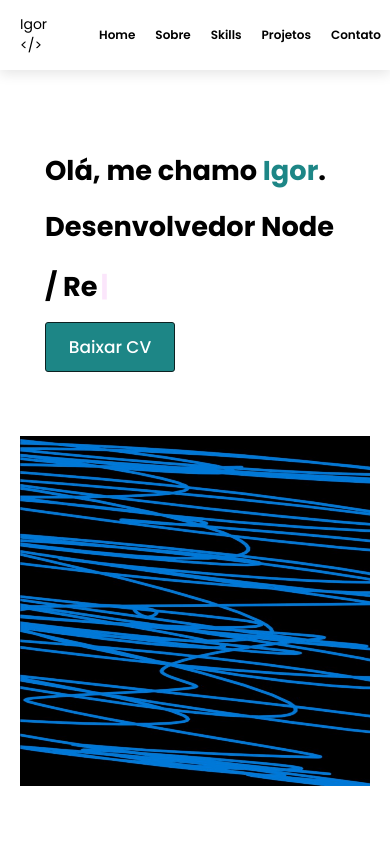
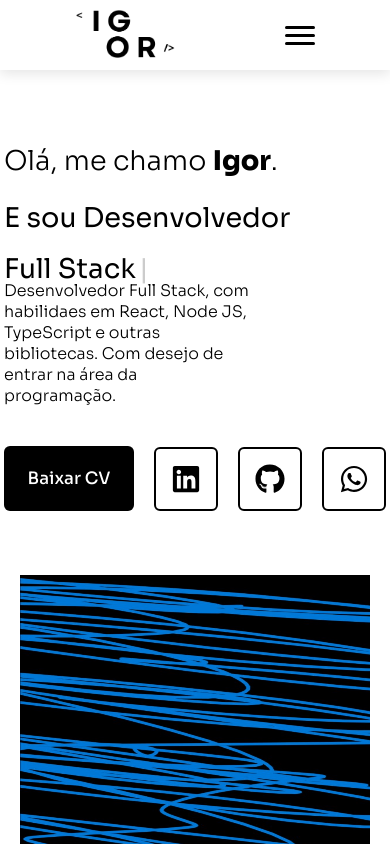
Before and after one commit to igormtt/portfolio-v2, a React (Vite) app: page / in a window 390 px wide. Shown: the top 844 px of the page. Built offline with nearby package versions, Linux system fonts and the light colour scheme.

Commit message:
Responsividade das seções e alterações nos projetos

```diff
--- a/src/App.module.css
+++ b/src/App.module.css
@@ -14,25 +14,33 @@
   width: 100%;
   margin-top: 5rem;
   padding-inline: 6rem;
+  margin-top: 9rem;
 }
 
 .texto {
-  font-weight: bolder;
   display: flex;
   flex-direction: column;
 }
 
+.texto > h1 {
+  font-size: 48px;
+  font-weight: 300;
+  margin-bottom: 10px;
+}
+
 .texto h1 > span {
-  font-size: 3.5rem;
-  color: #1d8686;
+  font-size:48px;
+  font-weight: 800;
 }
 
 .texto span {
   font-size: 2.5rem;
 }
 
-.texto h1 {
-  font-size: 3.5rem;
+.subtitle {
+  font-weight:300;
+  margin-top: 2rem;
+  width: 65%;
 }
 
 .image img {
@@ -61,7 +69,7 @@
 
 .apresentacao {
   display: flex;
-  width: 100%;
+  width: 80%;
   flex-direction: row;
   gap: 5rem;
   justify-content: space-between;
@@ -88,28 +96,65 @@
   color: #1d8686;
 }
 
-.curriculo {
+.social {
+  display: flex;
+  flex-direction:row;
+  align-items: center;
+  width: 100%;
+  gap: 20px;
   margin-top: 40px;
+}
+
+.buttonCV a{
   display: flex;
   justify-content: center;
   align-items: center;
-
+  background-color: #000;
+  color: #FFF;
+  padding: 20px;
+  border-radius: 6px;
+  cursor: pointer;
+  outline: none;
+  border: none;
+  padding: 22px;
   width: 130px;
-  height: 50px;
-
-  border: 1px solid #0c2121;
-  border-radius: 3px;
-  background-color: #1d8686;
-  color: #FFF;
+  font-weight: 500;
   font-size: 17px;
-  font-weight: 500;
-  cursor: pointer;
-
 }
 
-.curriculo:hover {
-  transition: .3s;
-  background-color: #315d5d;
+.buttonCV a {
+  text-decoration: none;
+}
+
+.buttonCV a:hover {
+  background-color: #232323 ;
+}
+
+.techsICons {
+  display: flex;
+  gap: 20px;
+}
+
+.techsICons a {
+  display: flex;
+  align-items: center;
+  justify-content: center;
+
+  padding: 15px;
+  border-radius: 6px;
+  border: 2px solid #000;
+  text-decoration: none;
+  color: #000;
+}
+
+.techsICons a:hover {
+  background-color: #000000;
+  color: #FFF;
+}
+
+.techsICons {
+  display: flex;
+
 }
 
 .paragrafo_desc p {
@@ -343,7 +388,8 @@ hr {
   }
 }
 
-@media (max-width: 875px) {
+
+@media (max-width: 995px) {
   .secao_1 {
     display: flex;
     flex-direction: column;
--- a/src/App.tsx
+++ b/src/App.tsx
@@ -1,103 +1,163 @@
-import styles from './App.module.css'
-import Habilidade from './components/Habilidade';
+import styles from "./App.module.css";
+import Habilidade from "./components/Habilidade";
 import Header from "./components/Header";
-import { Typewriter } from 'react-simple-typewriter'
-import { FaReact, FaHtml5, FaCss3, FaNode } from "react-icons/fa";
+import { Typewriter } from "react-simple-typewriter";
+import {
+  FaReact,
+  FaHtml5,
+  FaCss3,
+  FaNode,
+  FaLinkedin,
+  FaGithub,
+  FaWhatsapp,
+} from "react-icons/fa";
 import { IoLogoJavascript } from "react-icons/io5";
-import { DiMysql } from 'react-icons/di';
-import { SiMongodb, SiTypescript } from 'react-icons/si';
-import Projeto from './components/Projeto';
-import { useState } from 'react';
-import Footer from './components/Footer';
+import { DiMysql } from "react-icons/di";
+import { SiMongodb, SiNestjs, SiTypescript } from "react-icons/si";
+import Projeto from "./components/Projeto";
+import { useState } from "react";
+import Footer from "./components/Footer";
+import { RiNextjsFill } from "react-icons/ri";
 
 export default function App() {
+  const icons: React.ReactNode[] = [
+    <FaHtml5 size={55} />,
+    <FaCss3 size={55} />,
+    <IoLogoJavascript size={55} />,
+    <SiTypescript size={55} />,
+    <FaReact size={55} />,
+    <FaNode size={55} />,
+    <DiMysql size={55} />,
+    <SiMongodb size={55} />,
+    <RiNextjsFill size={55} />,
+    <SiNestjs size={55} />,
+  ];
 
-  const icons:React.ReactNode[] = [
-    <FaHtml5 size={35} />,
-    <FaCss3 size={35} />,
-    <IoLogoJavascript size={35} />,
-    <SiTypescript size={35}/>,
-    <FaReact size={35} />,
-    <FaNode size={35} />,
-    <DiMysql size={35} />,
-    <SiMongodb size={35} />
-  ]
+  const [nome, setNome] = useState<string>();
+  const [email, setEmail] = useState<string>();
+  const [mensagem, setMensagem] = useState<string>();
 
-  const [ nome, setNome ] = useState<string>();
-  const [ email, setEmail ] = useState<string>();
-  const [ mensagem, setMensagem ] = useState<string>();
+  const words = ["E sou Desenvolvedor Full Stack"];
 
-  const words = ['Desenvolvedor Web', 'Desenvolvedor Node / React', 'Técnico de TI']
+  const habilidades = [
+    "HTML",
+    "CSS",
+    "JavaScript",
+    "TypeScript",
+    "React.js",
+    "Node.js",
+    "MySql",
+    "MongoDB",
+    "Next",
+    "Nest",
+  ];
 
-  const habilidades = ["HTML", "CSS", "JavaScript", "TypeScript", "React.js", "Node.js", "MySql", "MongoDB"];
-
-  return(
+  return (
     <>
       <Header />
 
       <div className={styles.container}>
-
         <div className={styles.secao_1}>
-
           <div className={styles.texto}>
             <h1>
               Olá, me chamo <span>Igor</span>.
             </h1>
 
             <span className={styles.writer}>
-              <Typewriter words={words} typeSpeed={90} deleteSpeed={90} loop={true} cursor={true} cursorBlinking={true} cursorColor='violet' />
+              <Typewriter
+                words={words}
+                typeSpeed={90}
+                deleteSpeed={40}
+                cursor={true}
+                cursorBlinking={true}
+                cursorColor="black"
+              />
             </span>
 
-          <div>
-            <button className={styles.curriculo}>Baixar CV</button>
+            <p className={styles.subtitle}>
+              Desenvolvedor Full Stack, com habilidaes em React, Node JS,
+              TypeScript e outras bibliotecas. Com desejo de entrar na área da
+              programação.
+            </p>
+
+            <div className={styles.social}>
+              <div className={styles.buttonCV}>
+                <a
+                  className={styles.buttonCV}
+                  href="/Igor.pdf"
+                  download="Igor Motta Geraldo.pdf"
+                >
+                  Baixar CV
+                </a>
               </div>
 
+              <div className={styles.techsICons}>
+                <div className={styles.socialIcons}>
+                  <a
+                    target="_blank"
+                    href="https://www.linkedin.com/in/igor-motta-9588b4215/"
+                  >
+                    <FaLinkedin size={30} />{" "}
+                  </a>
                 </div>
 
+                <div className={styles.socialIcons}>
+                  <a target="_blank" href="https://github.com/igormtt">
+                    <FaGithub size={30} />{" "}
+                  </a>
+                </div>
+
+                <div className={styles.socialIcons}>
+                  <a
+                    target="_blank"
+                    href="https://wa.me/5521996587072?text=Ol%C3%A1%2C%20vim%20pelo%20seu%20portf%C3%B3lio%20e%20gostaria%20de%20conversar%20com%20voc%C3%AA!"
+                  >
+                    {" "}
+                    <FaWhatsapp size={30} />{" "}
+                  </a>
+                </div>
+              </div>
+            </div>
+          </div>
 
           <div className={styles.image}>
             <img src="/sain.jpg" />
           </div>
-
         </div>
 
         <div className={styles.sobre}>
-
           <div className={styles.titulo_sobre}>
-
             <h1>Sobre mim</h1>
 
             <div className={styles.hr}>
               <hr />
             </div>
-
           </div>
 
           <div className={styles.apresentacao}>
-
             <div className={styles.image_desc}>
               <img src="/sain.jpg" />
             </div>
 
             <div className={styles.descricao}>
-
               <div className={styles.paragrafo_desc}>
                 <p>
-                  Me chamo Igor, tenho 20 anos e sou desenvolvedor web.
-                  Sou técnico de Informática e estou atualmente me graduando, no 4º semestre, em Análise e Desenvolvimento de Sistemas.
-                  Tenho experiências em projetos com Node.js e React.js com TypeScript, além de conhecimentos sólidos em HTML, CSS, JavaScript, MySql e MongoDB.
-                  Estou começando meu estudos em Python para aprimorar os meus conhecimentos cada vez mais.
-                  Estou sempre em busca de novos conhecimentos e desafios, e espero poder contribuir com o crescimento de sua empresa.
+                  Me chamo Igor, tenho 20 anos e sou desenvolvedor web. Sou
+                  técnico de Informática e estou atualmente me graduando, no 4º
+                  semestre, em Análise e Desenvolvimento de Sistemas. Tenho
+                  experiências em projetos com Node.js e React.js com
+                  TypeScript, além de conhecimentos sólidos em HTML, CSS,
+                  JavaScript, MySql e MongoDB. Estou começando meu estudos em
+                  Python para aprimorar os meus conhecimentos cada vez mais.
+                  Estou sempre em busca de novos conhecimentos e desafios, e
+                  espero poder contribuir com o crescimento de sua empresa.
                 </p>
               </div>
             </div>
-
           </div>
-
         </div>
 
         <div className={styles.skills}>
-
           <div className={styles.skills_sobre}>
             <h1>Minhas Habilidades</h1>
           </div>
@@ -107,89 +167,115 @@ export default function App() {
               <Habilidade key={index} nome={habilidade} icone={icons[index]} />
             ))}
           </div>
-
         </div>
 
         <div className={styles.projetos_container}>
-
           <div className={styles.projetos_title}>
             <h1>Projetos</h1>
           </div>
 
           <div className={styles.projetos}>
-              <Projeto image='/weather_app.png' key={Projeto.name} />
-              <Projeto image='/you_flix.png'  key={Projeto.name} />
-              <Projeto image='/todo_list.png' key={Projeto.name} />
-              <Projeto  image='/imperio.png' key={Projeto.name} />
-              <Projeto image='/advices.png'  key={Projeto.name} />
-              <Projeto  image='/old_portfolio.png' key={Projeto.name} />
+            <Projeto
+              url="https://weather-app-ivory-eight-25.vercel.app/"
+              image="/weather_app.png"
+              key={Projeto.name}
+            />
+            <Projeto
+              url="https://you-flix-app.vercel.app/"
+              image="/you_flix.png"
+              key={Projeto.name}
+            />
+            <Projeto
+              url="https://to-do-react-sooty.vercel.app/"
+              image="/todo_list.png"
+              key={Projeto.name}
+            />
+            <Projeto
+              url="https://disabled-imperio-facility.vercel.app/"
+              image="/imperio.png"
+              key={Projeto.name}
+            />
+            <Projeto
+              url="https://advices-eight.vercel.app/"
+              image="/advices.png"
+              key={Projeto.name}
+            />
+            <Projeto
+              url="https://portfolio-black-seven-24.vercel.app/"
+              image="/old_portfolio.png"
+              key={Projeto.name}
+            />
           </div>
-
         </div>
 
         <div className={styles.trabalhos}>
-
           <div className={styles.trabalhos_title}>
             <h1>Freelancers</h1>
           </div>
 
           <div className={styles.projetos}>
-          <Projeto description="Site feito em parceria com o dono do escritório de advocacia. Uma landing page interativa, moderna e atraente. Faz captação dos dados dos possíveis clientes por um formulário." image='/Arantes&Resende.png' name='Arantes & Resende' techs='Wordpress, Starter templates, Wp-Forms, Yoast-Seo...' url='https://arantesresende.com.br/' key={Projeto.name} />
+            <Projeto
+              image="/Arantes&Resende.png"
+              url="https://arantesresende.com.br/"
+              key={Projeto.name}
+            />
           </div>
-
         </div>
 
         <div className={styles.contato}>
-
           <div className={styles.contato_title}>
             <h1>Entre em contato!</h1>
           </div>
 
           <div className={styles.formulario}>
-
             <form action="">
-
               <div className={styles.form_container}>
-
                 <div className={styles.label}>
                   <label htmlFor="nome">Nome</label>
                 </div>
 
-                <input id="nome" type="text" placeholder='Digite seu nome...' value={nome} onChange={(e) => setNome(e.target.value)} />
-
+                <input
+                  id="nome"
+                  type="text"
+                  placeholder="Digite seu nome..."
+                  value={nome}
+                  onChange={(e) => setNome(e.target.value)}
+                />
               </div>
 
               <div className={styles.form_container}>
-
                 <div className={styles.label}>
                   <label htmlFor="email">E-mail</label>
                 </div>
 
-                <input id="email" type="text" placeholder='Digite seu E-mail...' value={email} onChange={(e) => setEmail(e.target.value)} />
-
+                <input
+                  id="email"
+                  type="text"
+                  placeholder="Digite seu E-mail..."
+                  value={email}
+                  onChange={(e) => setEmail(e.target.value)}
+                />
               </div>
 
               <div className={styles.form_container}>
-
                 <div className={styles.label}>
                   <label htmlFor="mensagem">Mensagem</label>
                 </div>
 
-                <textarea id="mensagem" placeholder='Digite sua mensagem...' value={mensagem} onChange={(e) => setMensagem(e.target.value)} />
-
+                <textarea
+                  id="mensagem"
+                  placeholder="Digite sua mensagem..."
+                  value={mensagem}
+                  onChange={(e) => setMensagem(e.target.value)}
+                />
               </div>
 
               <div className={styles.btn}>
                 <button>Enviar</button>
               </div>
-
             </form>
-
           </div>
-
         </div>
-
-
       </div>
 
       <Footer />
--- a/src/components/Header.module.css
+++ b/src/components/Header.module.css
@@ -1,51 +1,98 @@
-header {
+.header {
   display: flex;
   align-items: center;
   box-shadow: rgba(0, 0, 0, 0.1) 0px 4px 12px;
   width: 100%;
   height: 70px;
+  position: fixed;
+  background-color: #fff;
+  z-index: 999;
 }
 
 .container {
   display: flex;
+  justify-content: space-around;
+  align-items: center;
   width: 100%;
+  padding: 0 20px;
 }
 
-.logo {
-  display: flex;
-  flex-direction: row;
-  width: 30%;
+.logo img {
+  width: 100px;
 }
 
 .links {
   display: flex;
   flex-direction: row;
-  width: 100%;
   gap: 20px;
   align-items: center;
-  justify-content: center;
-
 }
 
-.link a{
+.link a {
   text-decoration: none;
-  color: #000;
-  font-weight: 600;
+  color: #4f4f4f;
+  font-weight: 500;
 }
 
 .link a:hover {
-  transition: .4s;
+  transition: 0.4s;
   color: #aaa;
 }
 
-@media (max-width: 500px) {
-  .container p {
-    font-size: 14px;
-    padding-inline: 20px;
-    width: 100%;
+.hamburger {
+  display: none;
+  flex-direction: column;
+  justify-content: center;
+  align-items: center;
+  width: 30px;
+  height: 30px;
+  background: none;
+  border: none;
+  cursor: pointer;
+  gap: 5px;
+}
+
+.hamburger span {
+  display: block;
+  width: 100%;
+  height: 3px;
+  background: #000;
+  border-radius: 3px;
+  transition: 0.3s;
+}
+
+.hamburger.open span:nth-child(1) {
+  transform: rotate(45deg) translate(5px, 5px);
+}
+
+.hamburger.open span:nth-child(2) {
+  opacity: 0;
+}
+
+.hamburger.open span:nth-child(3) {
+  transform: rotate(-45deg) translate(5px, -5px);
+}
+
+
+@media (max-width: 999px) {
+  .links {
+    display: none;
+    flex-direction: column;
+    position: absolute;
+    top: 70px;
+    right: 20px;
+    background: #fff;
+    box-shadow: rgba(0, 0, 0, 0.1) 0px 4px 12px;
+    padding: 10px;
+    border-radius: 8px;
+    z-index: 1000;
   }
 
-  .links {
-    font-size: 12px;
+  .links.active {
+    display: flex;
+  }
+
+  .hamburger {
+    display: flex;
   }
 }
--- a/src/components/Header.tsx
+++ b/src/components/Header.tsx
@@ -1,38 +1,48 @@
-import styles from './Header.module.css'
+import { useState } from "react";
+import styles from "./Header.module.css";
 
 export default function Header() {
+  const [menuOpen, setMenuOpen] = useState(false);
 
-  return(
-    <header>
+  const toggleMenu = () => {
+    setMenuOpen(!menuOpen);
+  };
+
+  return (
+    <header className={styles.header}>
       <div className={styles.container}>
         <div className={styles.logo}>
-          <p>Igor {"</>"}</p>
+          <img src="/logo.png" alt="Logo" />
         </div>
 
-        <div className={styles.links}>
+        <button
+          className={`${styles.hamburger} ${menuOpen ? styles.open : ""}`}
+          onClick={toggleMenu}
+          aria-label="Toggle menu"
+        >
+          <span></span>
+          <span></span>
+          <span></span>
+        </button>
+
+        <nav className={`${styles.links} ${menuOpen ? styles.active : ""}`}>
           <div className={styles.link}>
-            <a href="">Home</a>
+            <a href="#">Home</a>
           </div>
-
           <div className={styles.link}>
-            <a href="">Sobre</a>
+            <a href="#">Sobre</a>
           </div>
-
           <div className={styles.link}>
-            <a href="">Skills</a>
+            <a href="#">Skills</a>
           </div>
-
           <div className={styles.link}>
-            <a href="">Projetos</a>
+            <a href="#">Projetos</a>
           </div>
-
           <div className={styles.link}>
-            <a href="">Contato</a>
+            <a href="#">Contato</a>
           </div>
-        </div>
-
+        </nav>
       </div>
     </header>
-
   );
 }
--- a/src/index.css
+++ b/src/index.css
@@ -1,6 +1,6 @@
-@import url('https://fonts.googleapis.com/css2?family=Poppins:ital,wght@0,100;0,200;0,300;0,400;0,500;0,600;0,700;0,800;0,900;1,100;1,200;1,300;1,400;1,500;1,600;1,700;1,800;1,900&display=swap');
+@import url('https://fonts.googleapis.com/css2?family=Sora:wght@100..800&display=swap');
 
-*{ margin:0; padding: 0; box-sizing: border-box;   font-family: "Poppins", serif; scroll-behavior: smooth;}
+*{ margin:0; padding: 0; box-sizing: border-box;   font-family: "Sora", serif; scroll-behavior: smooth;}
 
 ::selection {
   background-color: rgba(0, 0, 0, 0.29);
```
Also changed, not shown: src/components/Footer.tsx (+15 -15 lines), src/components/Habilidade.module.css (+12 -7 lines), src/components/Habilidade.tsx (+8 -12 lines), src/components/Projeto.tsx (+8 -31 lines), src/components/Projetos.module.css (+5 -65 lines), public/logo.png (added), 1 other file (tests, documents, lock files or other folders). Lines whose indentation alone changed are shown as unchanged.
